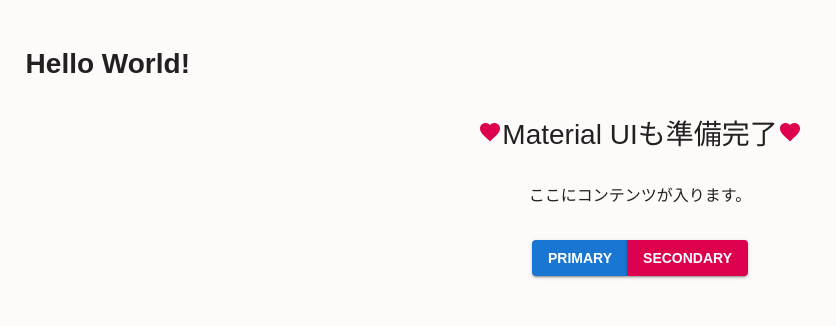
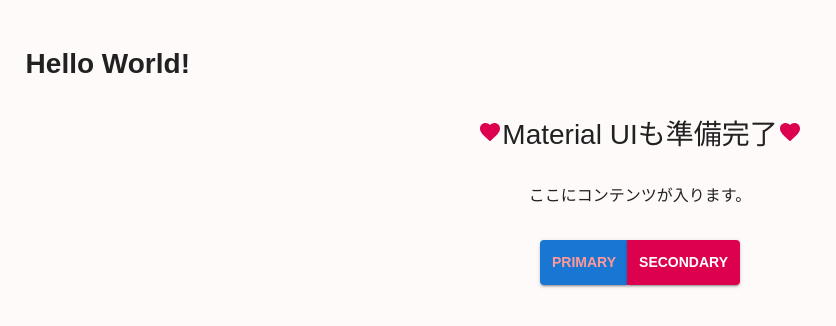
Before and after one commit to BoxPistols/mui4, a React app: page / in a window 1280 px wide. Shown: the top 326 px of the page, without its empty margins (0-836 px from the left). Built offline with nearby package versions, Linux system fonts and the light colour scheme; the HTML template or start-up script is replaced by a standard one.

Commit message:
Override Style Example

```diff
--- a/src/theme.ts
+++ b/src/theme.ts
@@ -2,6 +2,20 @@
 
 // サイトのベースとなる独自のテーマを作成する
 const theme = createMuiTheme({
+  overrides: {
+    MuiButton: {
+      root: {
+        fontSize: "14px",
+        lineHeight: 1.5,
+        padding: "12px",
+      },
+      containedPrimary: {
+        // backgroundColor: "#ff9999",
+        color: "#ff9999",
+      },
+    },
+  },
+
   palette: {
     primary: {
       main: '#1976d2',
```
